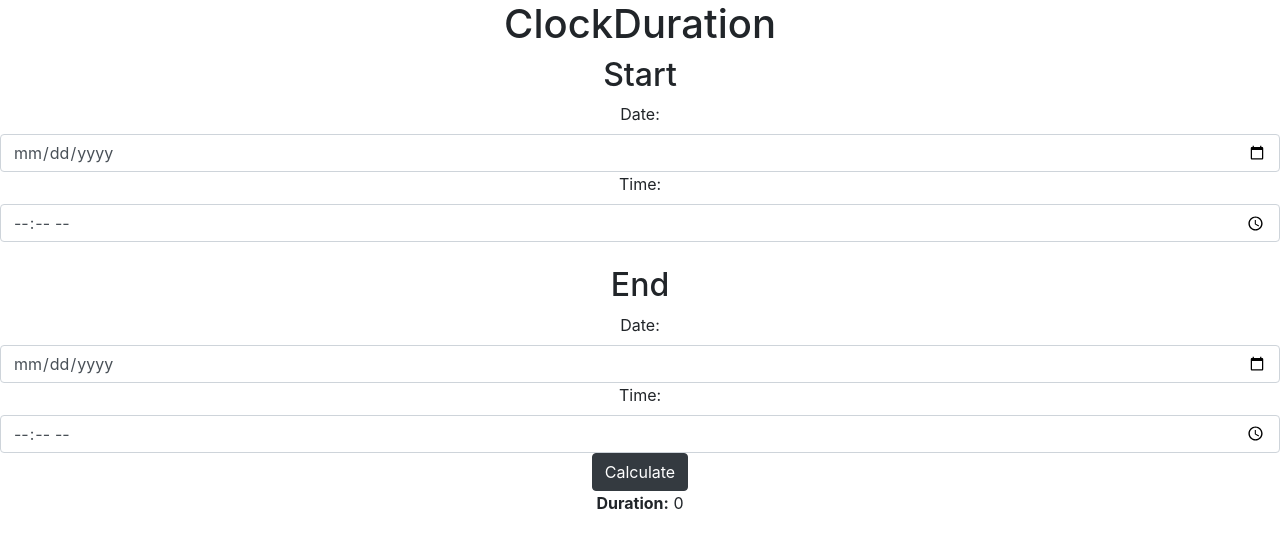
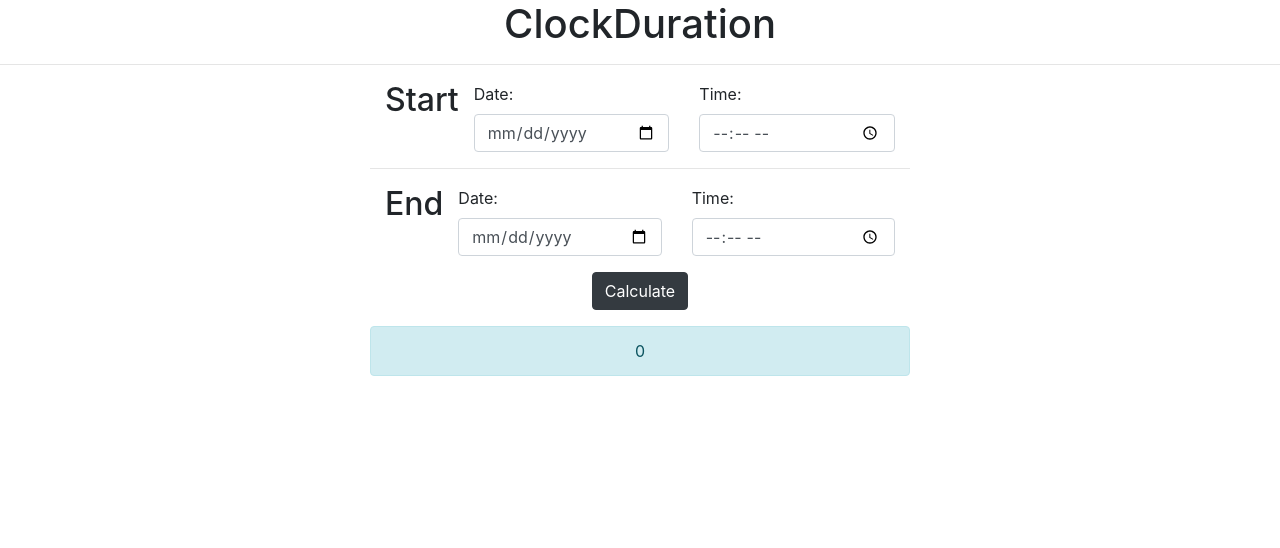
Before and after one commit to vioswift/clock-duration, a React (Create React App) app: page / in a window 1280 px wide. Shown: the top 548 px of the page. Built offline with nearby package versions, Linux system fonts and the light colour scheme.

Commit message:
Better template styling with bootstrap

```diff
--- a/src/App.js
+++ b/src/App.js
@@ -79,31 +79,60 @@ class App extends Component {
     return (
       <div className="App">
           <h1 className="h1">ClockDuration</h1>
-          <div>
-            <h2 className="h2">Start</h2>
-            <label htmlFor="start" className="label label-default">Date: </label>
-            <input type="date" name="startDate" className="form-control" onChange={this.startDateChange}/>
+          <hr/>
 
-            <label htmlFor="start" className="label label-default">Time: </label>
-            <input type="time" id="appt" name="appt" className="form-control" onChange={this.startTimeChange}
-              min="9:00" max="18:00"/>
+          <div className="container">
+            <div className="row">
+              <div className="col-md-6 offset-md-3">
+                  <div className="col-md-7">
+                    <h2 className="h2 float-left">Start</h2>
+                  </div>
+                  <div className="form-group row">
+                    <div className="col-md-6">
+                      <label htmlFor="startDate" className="label label-default float-left">Date: </label>
+                      <input type="date" name="startDate" className="form-control" onChange={this.startDateChange}/>
+                    </div>
 
-            <br/>
+                    <div className="col-md-6">
+                      <label htmlFor="startTime" className="label label-default float-left">Time: </label>
+                      <input type="time" name="startTime" className="form-control" onChange={this.startTimeChange}/>
+                    </div>
+                  </div>
 
-            <h2 className="h2">End</h2>
-            <label htmlFor="start" className="label label-default">Date: </label>
-            <input type="date" name="bday" className="form-control" onChange={this.endDateChange}/>
+                  <hr/>
 
-            <label htmlFor="start" className="label label-default">Time: </label>
-            <input type="time" id="appt" name="appt" className="form-control" onChange={this.endTimeChange}
-                  min="9:00" max="18:00"/>
-          </div>
-          <div>
-            <button type="button" className="btn btn-dark" onClick={this.calculateTotalDuration}>Calculate</button>
-          </div>
+                  <div className="col-md-7">
+                    <h2 className="h2 float-left">End</h2>
+                  </div>
+                  <div className="form-group row">
+                      <div className="col-md-6">
+                        <label htmlFor="endDate" className="label label-default float-left">Date: </label>
+                        <input type="date" name="endDate" className="form-control" onChange={this.endDateChange}/>
+                      </div>
 
-          <div>
-            <p><strong>Duration:</strong>  {this.state.totalDuration}</p>
+                      <div className="col-md-6">
+                        <label htmlFor="endTime" className="label label-default float-left">Time: </label>
+                        <input type="time" name="endTime" className="form-control" onChange={this.endTimeChange}/>
+                      </div>
+                  </div>
+
+                  <div className="form-group row">
+                    <div class="col-md-6 offset-md-3">
+                      <button type="button" className="btn btn-dark" onClick={this.calculateTotalDuration}>Calculate</button>
+                    </div>
+                  </div>
+
+                  <div className="form-group row">
+                    <div class="col-md-12">
+                      <div class="alert alert-info" role="alert">
+                          {this.state.totalDuration}
+                      </div>
+
+                    </div>
+
+                  </div>
+              </div>
+            </div>
           </div>
       </div>
     );
```
